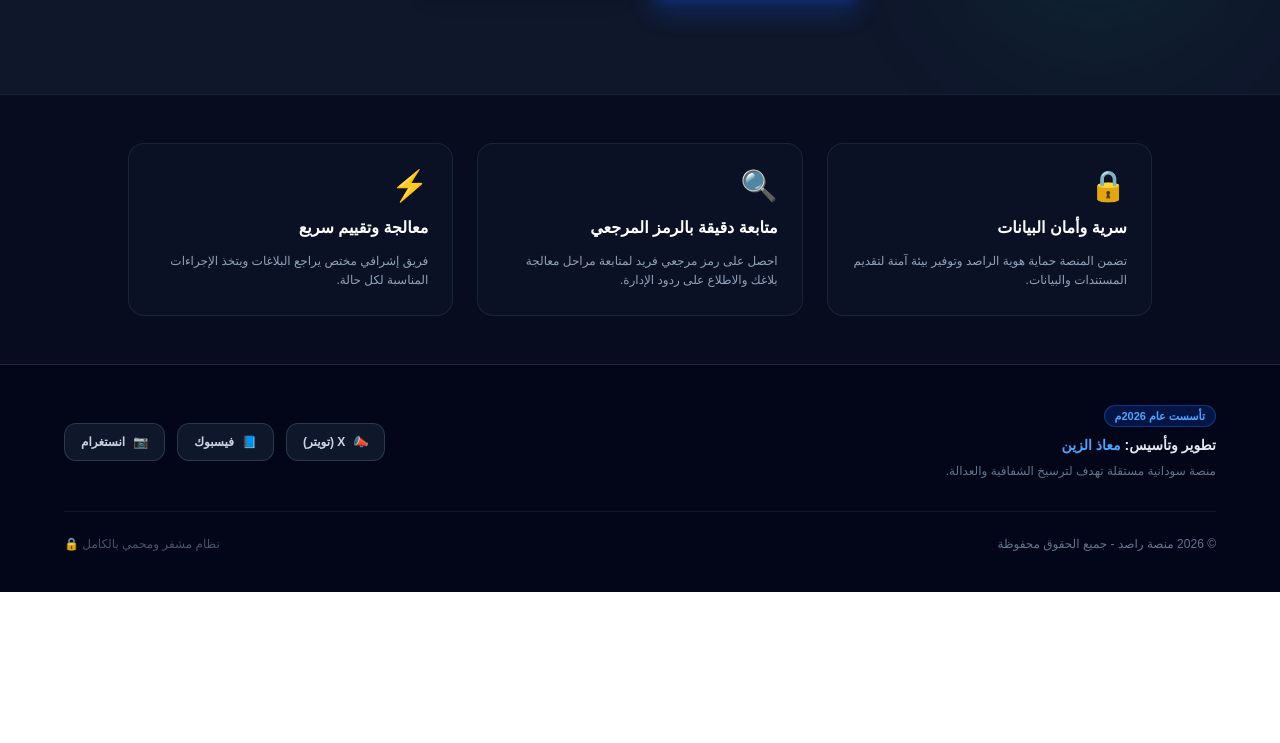
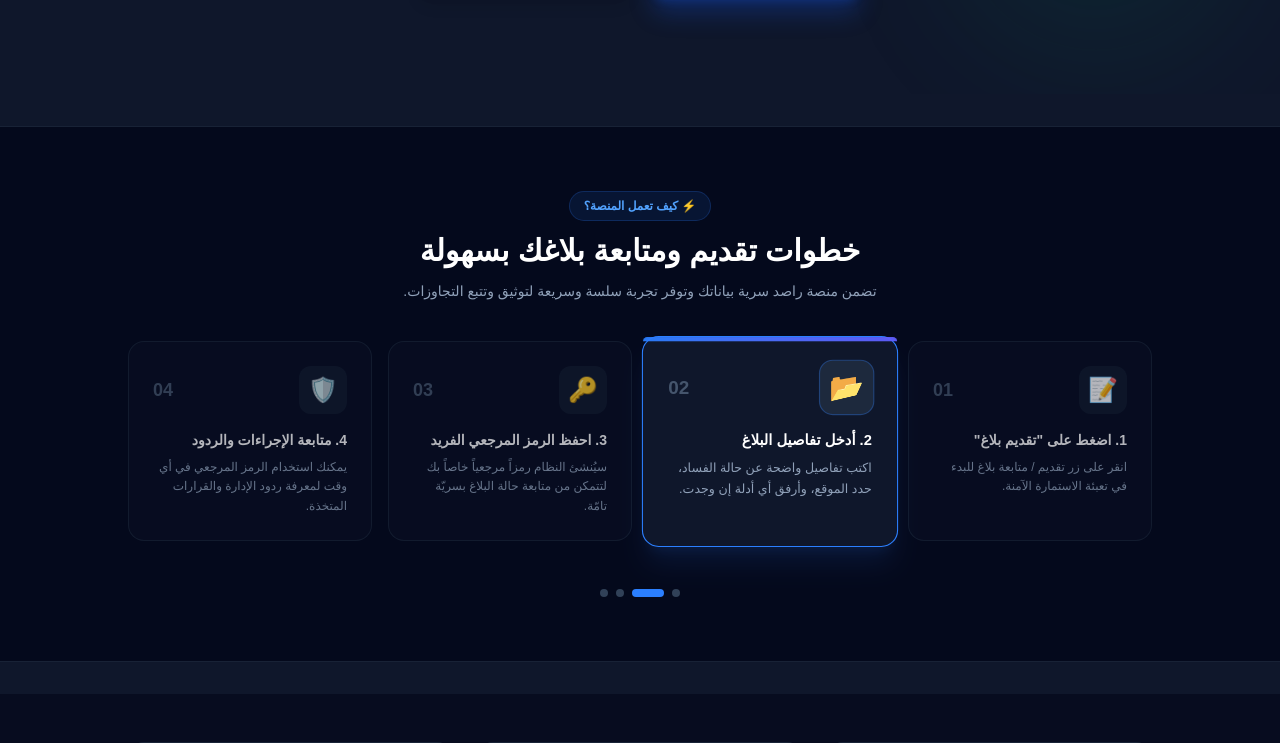
Before and after one commit to rasid-db/rasid, a Next.js app: page / in a window 1280 px wide. Shown: the part 588-1331 px from the top of the page. Before the commit the page ends 1180 px from the top, so only its background shows below. Built offline with nearby package versions, Linux system fonts and the light colour scheme.

Commit message:
Update project files and features

```diff
--- a/app/page.tsx
+++ b/app/page.tsx
@@ -1,6 +1,120 @@
 'use client';
 
+import { useState, useEffect } from 'react';
 import Link from 'next/link';
+
+// مكون الأنيميشن للخطوات
+function HowToReportAnimated() {
+  const [activeStep, setActiveStep] = useState(0);
+
+  const steps = [
+    {
+      id: '01',
+      title: '1. اضغط على "تقديم بلاغ"',
+      desc: 'انقر على زر تقديم / متابعة بلاغ للبدء في تعبئة الاستمارة الآمنة.',
+      icon: '📝',
+    },
+    {
+      id: '02',
+      title: '2. أدخل تفاصيل البلاغ',
+      desc: 'اكتب تفاصيل واضحة عن حالة الفساد، حدد الموقع، وأرفق أي أدلة إن وجدت.',
+      icon: '📂',
+    },
+    {
+      id: '03',
+      title: '3. احفظ الرمز المرجعي الفريد',
+      desc: 'سيُنشئ النظام رمزاً مرجعياً خاصاً بك لتتمكن من متابعة حالة البلاغ بسريّة تامّة.',
+      icon: '🔑',
+    },
+    {
+      id: '04',
+      title: '4. متابعة الإجراءات والردود',
+      desc: 'يمكنك استخدام الرمز المرجعي في أي وقت لمعرفة ردود الإدارة والقرارات المتخذة.',
+      icon: '🛡️',
+    },
+  ];
+
+  // حركة تنقل تلقائية بين الخطوات
+  useEffect(() => {
+    const interval = setInterval(() => {
+      setActiveStep((prev) => (prev + 1) % steps.length);
+    }, 4000);
+    return () => clearInterval(interval);
+  }, [steps.length]);
+
+  return (
+    <section className="py-16 px-4 bg-slate-950/80 border-y border-slate-800/80 dir-rtl my-8">
+      <div className="max-w-5xl mx-auto space-y-10">
+
+        {/* عنوان قسم الأنيميشن */}
+        <div className="text-center space-y-3">
+          <span className="text-blue-400 font-bold text-xs bg-blue-500/10 border border-blue-500/20 px-3.5 py-1.5 rounded-full inline-block">
+            ⚡ كيف تعمل المنصة؟
+          </span>
+          <h2 className="text-2xl md:text-3xl font-black text-white">
+            خطوات تقديم ومتابعة بلاغك بسهولة
+          </h2>
+          <p className="text-slate-400 text-xs md:text-sm max-w-lg mx-auto">
+            تضمن منصة راصد سرية بياناتك وتوفر تجربة سلسة وسريعة لتوثيق وتتبع التجاوزات.
+          </p>
+        </div>
+
+        {/* كروت الخطوات المتحركة */}
+        <div className="grid grid-cols-1 md:grid-cols-4 gap-4 relative">
+          {steps.map((step, idx) => {
+            const isActive = activeStep === idx;
+            return (
+              <div
+                key={step.id}
+                onClick={() => setActiveStep(idx)}
+                className={`cursor-pointer rounded-2xl p-6 transition-all duration-500 relative border ${
+                  isActive
+                    ? 'bg-slate-900 border-blue-500 shadow-xl shadow-blue-500/10 scale-105 z-10'
+                    : 'bg-slate-900/40 border-slate-800/80 hover:border-slate-700 opacity-70'
+                }`}
+              >
+                {/* خط إضاءة يتحرك مع الكرت النشط */}
+                {isActive && (
+                  <div className="absolute top-0 left-0 right-0 h-1 bg-gradient-to-r from-blue-500 to-indigo-500 rounded-t-2xl animate-pulse" />
+                )}
+
+                <div className="flex items-center justify-between mb-4">
+                  <div
+                    className={`w-12 h-12 rounded-xl flex items-center justify-center text-2xl transition-transform duration-500 ${
+                      isActive ? 'scale-110 bg-slate-800 border border-blue-500/30' : 'bg-slate-800/50'
+                    }`}
+                  >
+                    {step.icon}
+                  </div>
+                  <span className="text-slate-600 font-mono font-black text-lg">
+                    {step.id}
+                  </span>
+                </div>
+
+                <h3 className="text-white font-bold text-sm mb-2">{step.title}</h3>
+                <p className="text-slate-400 text-xs leading-relaxed">{step.desc}</p>
+              </div>
+            );
+          })}
+        </div>
+
+        {/* مؤشر النقاط التفاعلي */}
+        <div className="flex justify-center items-center gap-2 pt-2">
+          {steps.map((_, idx) => (
+            <button
+              key={idx}
+              onClick={() => setActiveStep(idx)}
+              className={`h-2 rounded-full transition-all duration-300 ${
+                activeStep === idx ? 'w-8 bg-blue-500' : 'w-2 bg-slate-700'
+              }`}
+            />
+          ))}
+        </div>
+
+      </div>
+    </section>
+  );
+}
 
 export default function LandingPage() {
   return (
@@ -83,8 +197,11 @@ export default function LandingPage() {
         </div>
       </section>
 
+      {/* قسم الأنيميشن التفاعلي: شرح خطوات التبليغ */}
+      <HowToReportAnimated />
+
       {/* مميزات المنصة (Features Section) */}
-      <section className="bg-slate-950/60 border-t border-slate-800/80 py-12 px-4">
+      <section className="bg-slate-950/60 py-12 px-4">
         <div className="max-w-5xl mx-auto grid grid-cols-1 md:grid-cols-3 gap-6">
 
           <div className="bg-slate-900/60 p-6 rounded-2xl border border-slate-800/80 space-y-3">
@@ -126,7 +243,7 @@ export default function LandingPage() {
               </span>
             </div>
             <p className="text-sm font-bold text-slate-200">
-              تطوير وتأسيس: <span className="text-blue-400 font-extrabold">معاذ الزين</span>
+              تطوير وتأسيس: <span className="text-blue-400 font-extrabold">مجموعة رصد التطوعية</span>
             </p>
             <p className="text-xs text-slate-500">
               منصة سودانية مستقلة تهدف لترسيخ الشفافية والعدالة.
```
Also changed, not shown: app/admin/page.tsx (+60 -70 lines). Lines whose indentation alone changed are shown as unchanged.
